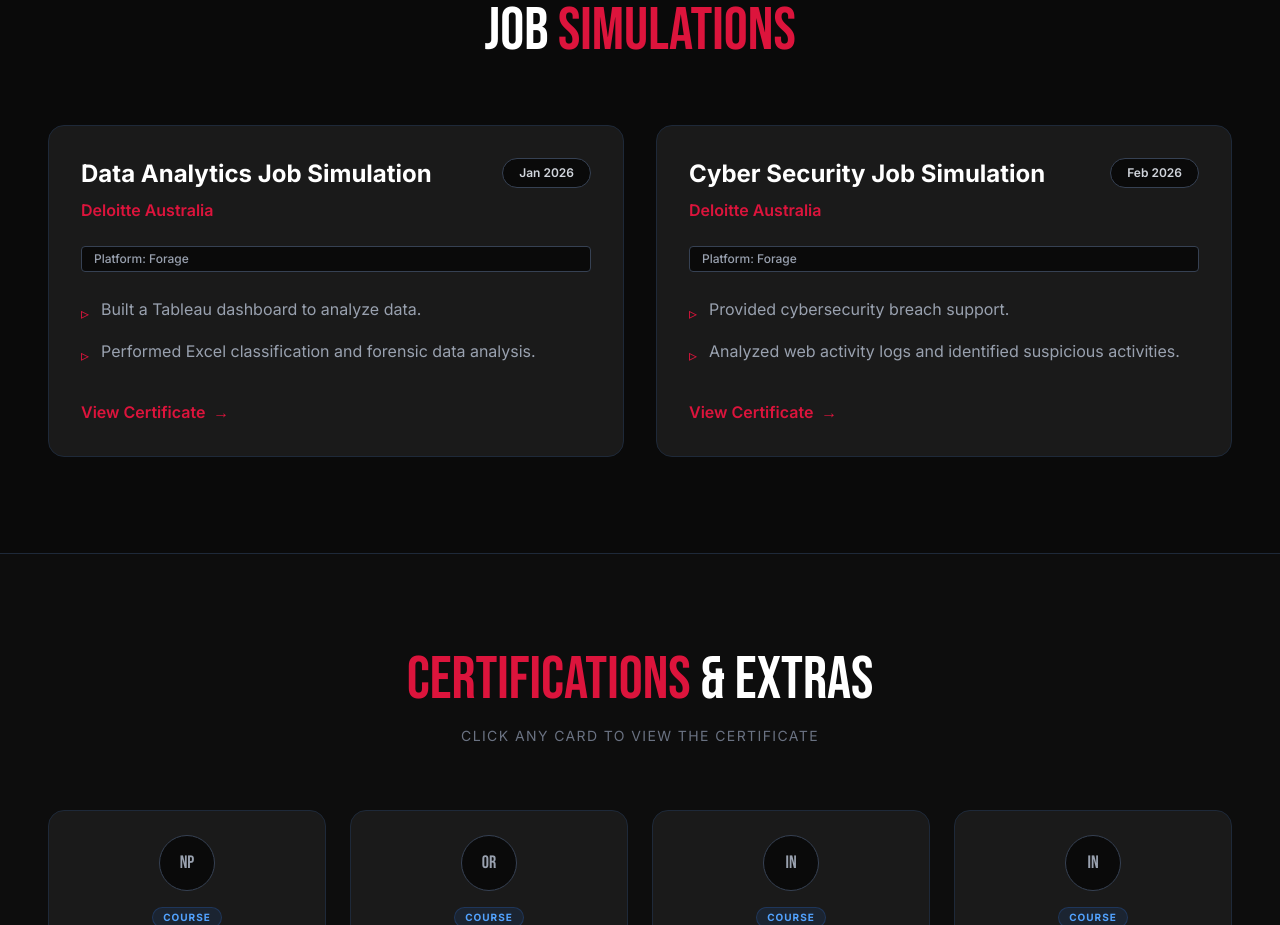
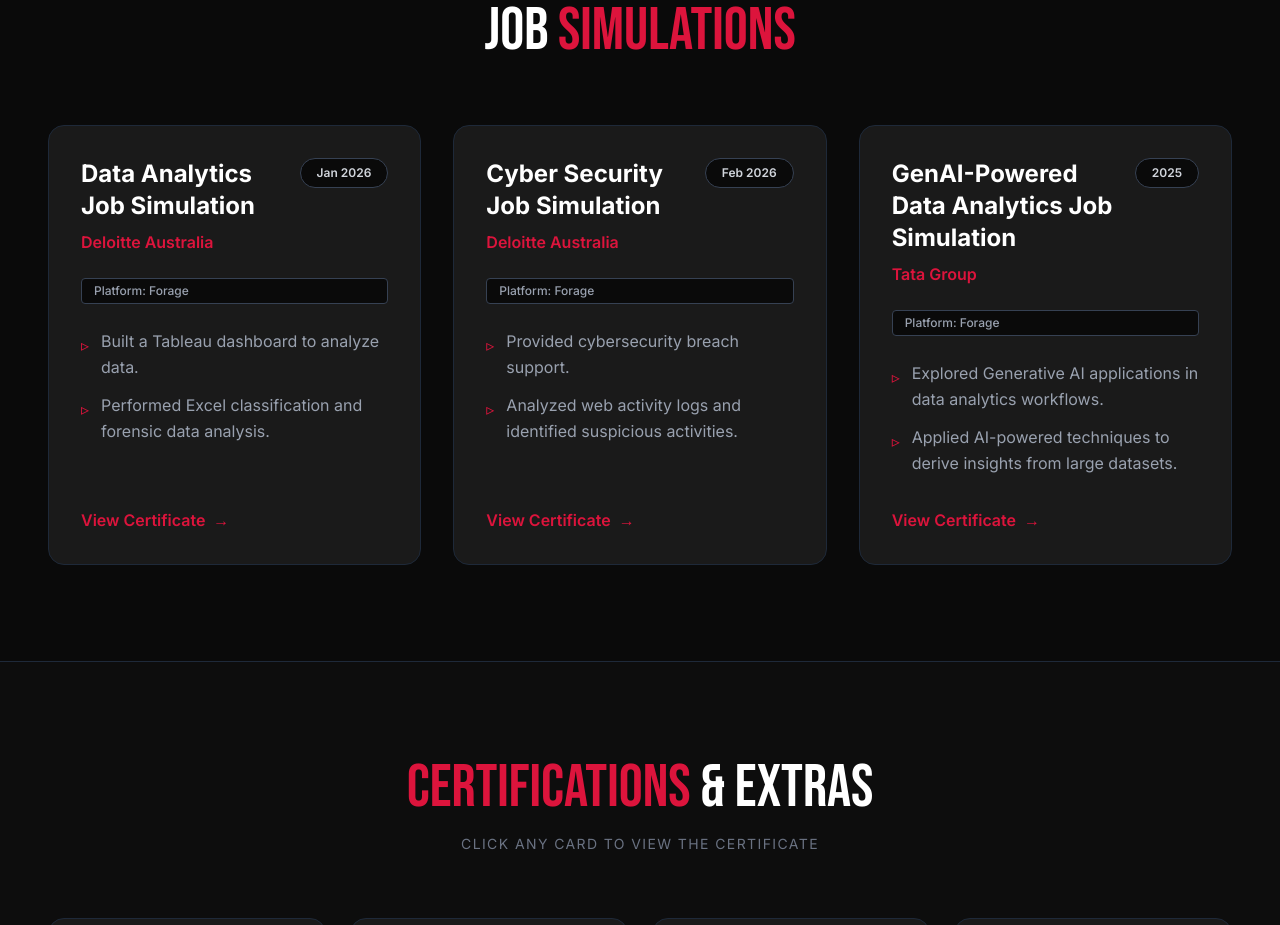
Before and after one commit to UjjwalShreyas/portfolio, a Next.js app: page / in a window 1280 px wide. Shown: the part 4680-5605 px from the top of the page. Built offline with nearby package versions, Linux system fonts and the light colour scheme.

Commit message:
feat: add Tata GenAI Data Analytics job simulation (Forage)

```diff
--- a/src/components/ExperienceSection.tsx
+++ b/src/components/ExperienceSection.tsx
@@ -18,6 +18,17 @@
     date: "Feb 2026",
     certUrl: "https://www.linkedin.com/posts/ujjwalshreyasg_deloitte-certificate-activity-7421208107248349185-97ld",
     details: ["Provided cybersecurity breach support.", "Analyzed web activity logs and identified suspicious activities."]
+  },
+  {
+    company: "Tata Group",
+    role: "GenAI-Powered Data Analytics Job Simulation",
+    platform: "Forage",
+    date: "2025",
+    certUrl: "https://www.linkedin.com/posts/ujjwalshreyasg_tata-ugcPost-7469391419246292992-BJMK/",
+    details: [
+      "Explored Generative AI applications in data analytics workflows.",
+      "Applied AI-powered techniques to derive insights from large datasets."
+    ]
   }
 ];
 
@@ -28,7 +39,7 @@
         Job <span className="text-[var(--color-scarlet-red)]">Simulations</span>
       </h2>
 
-      <div className="grid grid-cols-1 md:grid-cols-2 gap-8">
+      <div className="grid grid-cols-1 md:grid-cols-2 lg:grid-cols-3 gap-8">
         {experiences.map((exp, index) => (
           <motion.div
             key={index}
```
